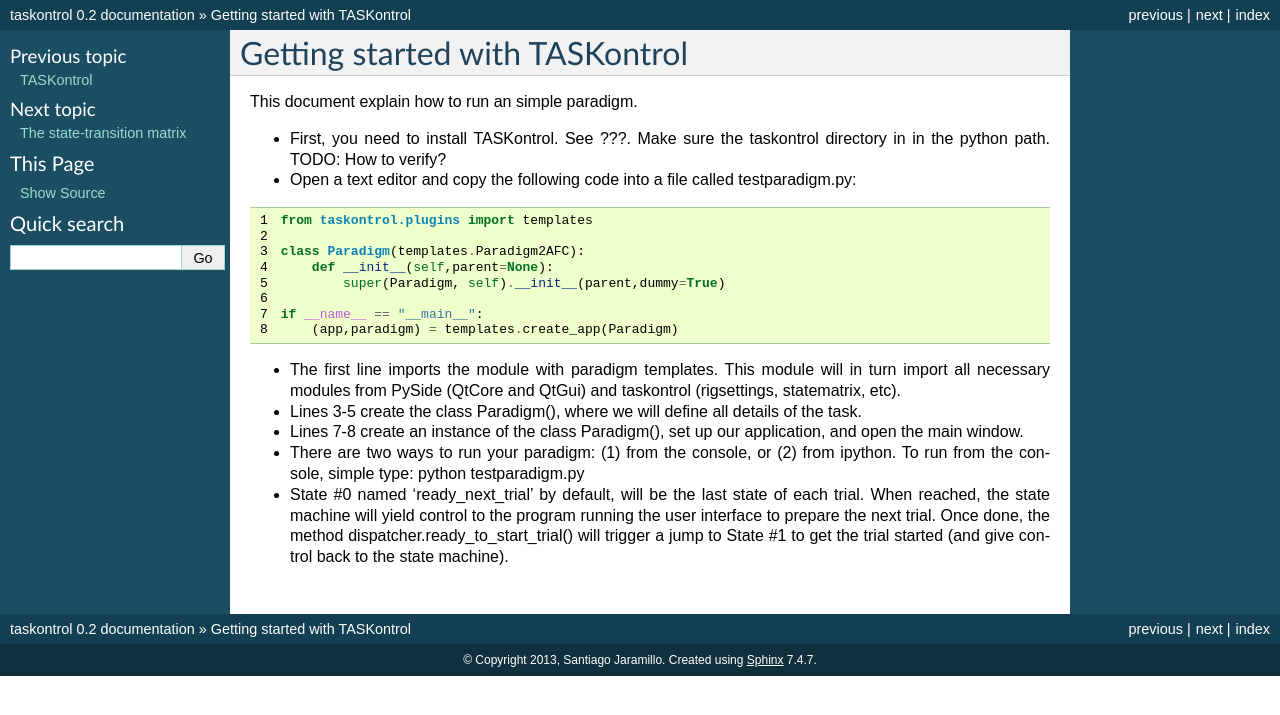
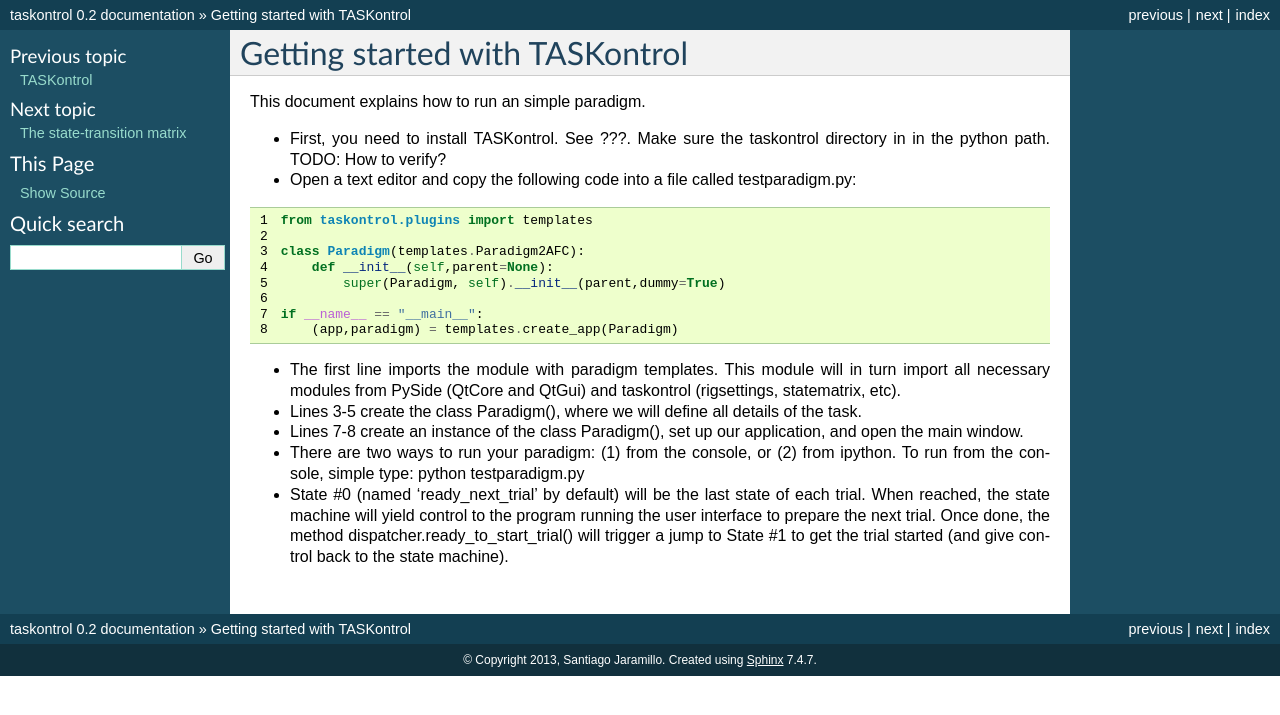
Before and after one commit to sjara/taskontrol, a Sphinx documentation site: the page built from doc/getting_started.rst, in a window 1280 px wide. Shown: the top 715 px of the page. Built offline with Sphinx 7.4.7, drawn with Linux system fonts in a browser that asks for light colours; pages that are not in the unit, such as notebooks, are missing from menus.

Commit message:
Minor fixes to docs.

```diff
--- a/doc/getting_started.rst
+++ b/doc/getting_started.rst
@@ -3,7 +3,7 @@
 Getting started with TASKontrol
 ===============================
 
-This document explain how to run an simple paradigm.
+This document explains how to run an simple paradigm.
 
 * First, you need to install TASKontrol. See ???. Make sure the taskontrol directory in in the python path. TODO: How to verify?
 
@@ -29,4 +29,4 @@
   python testparadigm.py
 
 
-* State #0 named 'ready_next_trial' by default, will be the last state of each trial. When reached, the state machine will yield control to the program running the user interface to prepare the next trial. Once done, the method dispatcher.ready_to_start_trial() will trigger a jump to State #1 to get the trial started (and give control back to the state machine).
+* State #0 (named 'ready_next_trial' by default) will be the last state of each trial. When reached, the state machine will yield control to the program running the user interface to prepare the next trial. Once done, the method dispatcher.ready_to_start_trial() will trigger a jump to State #1 to get the trial started (and give control back to the state machine).
```
